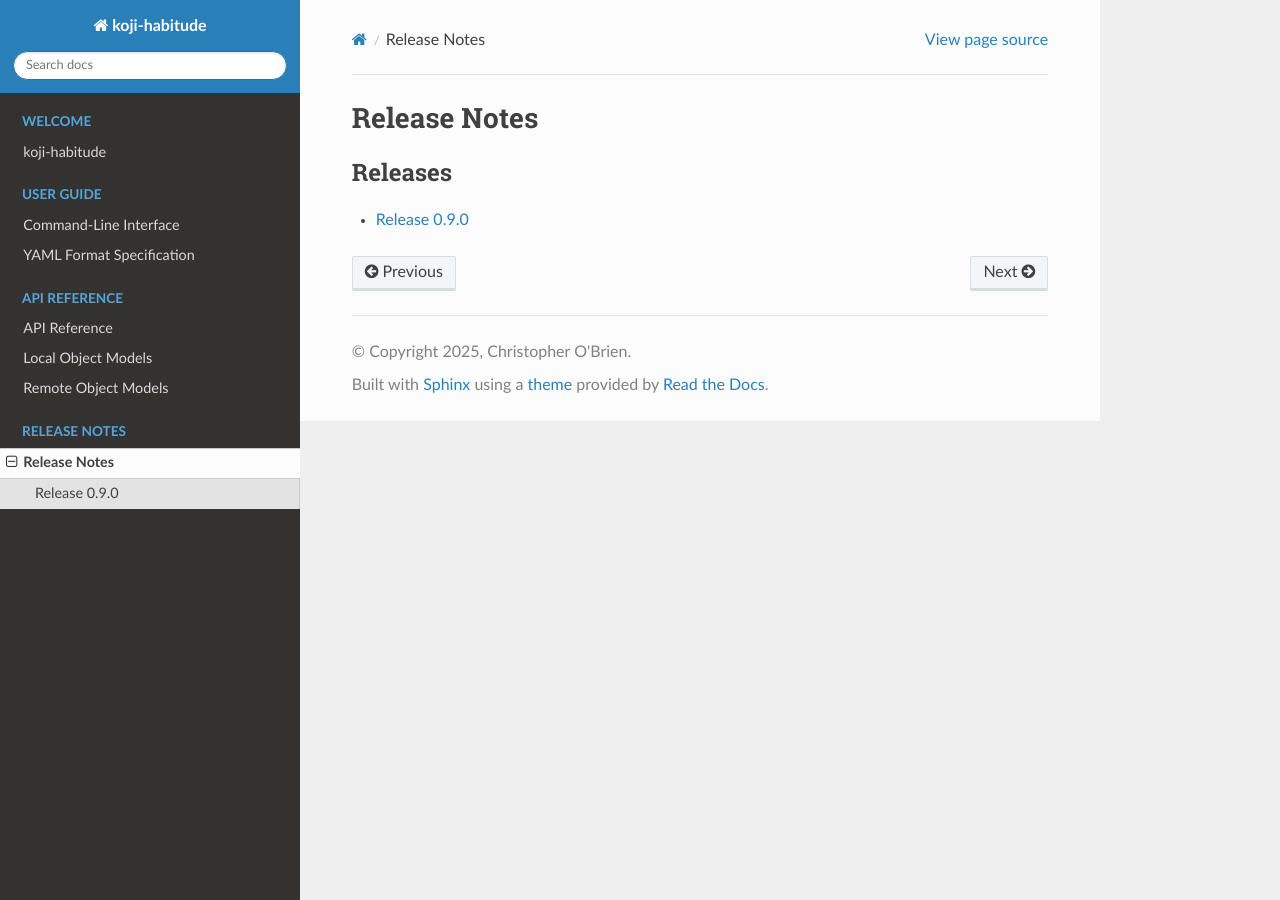
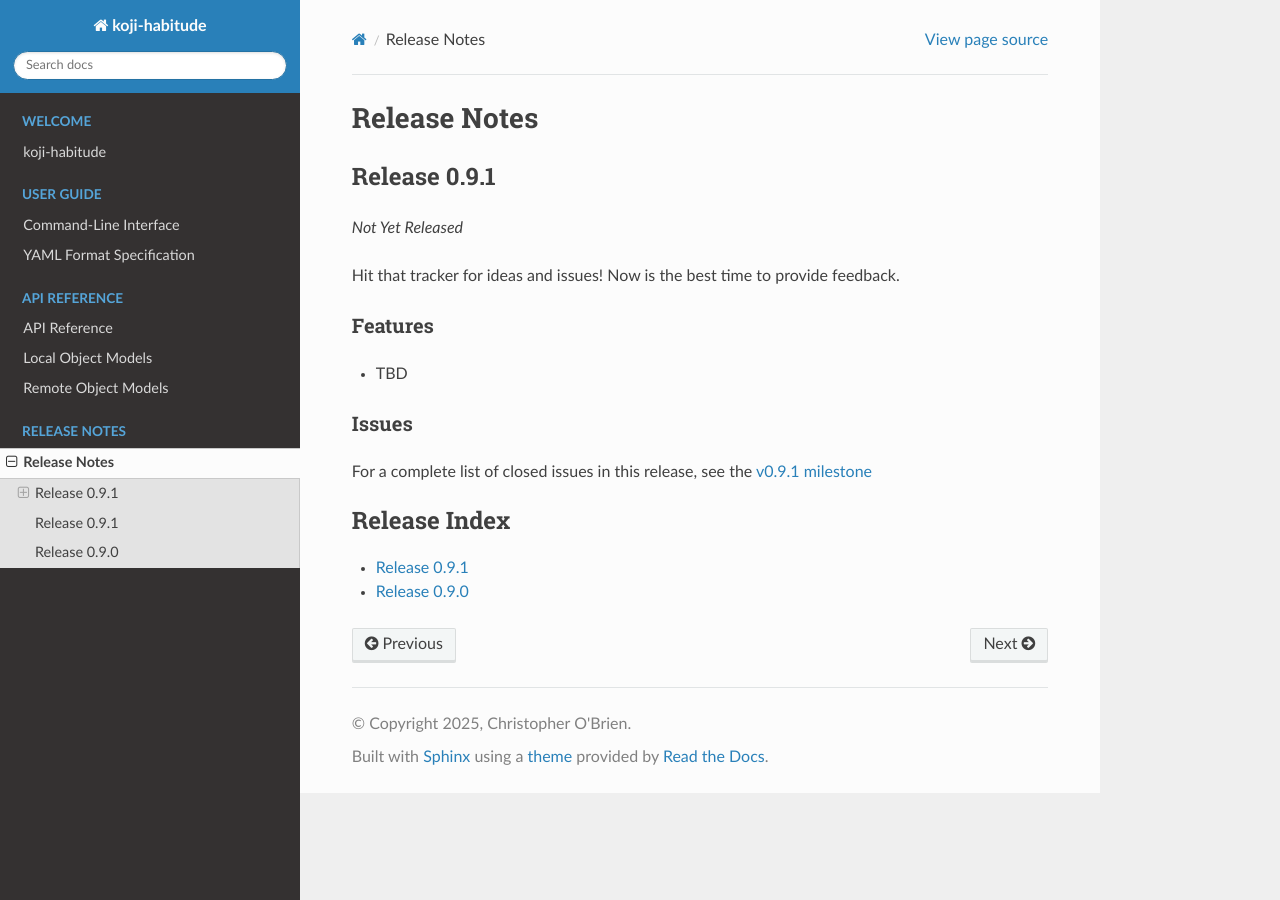
Before and after one commit to obriencj/koji-habitude, a Sphinx documentation site: the page built from docs/release-notes.rst, in a window 1280 px wide. Built offline with Sphinx 7.4.7 and the Read the Docs theme 3.1.0, drawn with Linux system fonts in a browser that asks for light colours.

Commit message:
setting up for 0.9.1

```diff
--- a/docs/release-notes.rst
+++ b/docs/release-notes.rst
@@ -1,8 +1,13 @@
 Release Notes
 =============
 
+.. include:: release-notes/v0.9.1.md
+   :parser: myst_parser.sphinx_
+
+
 .. toctree::
    :maxdepth: 1
-   :caption: Releases
+   :caption: Release Index
 
+   release-notes/v0.9.1
    release-notes/v0.9.0
--- /dev/null
+++ b/docs/release-notes/v0.9.1.md
@@ -0,0 +1,15 @@
+# Release 0.9.1
+
+*Not Yet Released*
+
+Hit that tracker for ideas and issues! Now is the best time to provide
+feedback.
+
+## Features
+
+- TBD
+
+## Issues
+
+For a complete list of closed issues in this release, see the
+[v0.9.1 milestone](https://github.com/obriencj/koji-habitude/milestone/1?closed=3)
```
Also changed, not shown: docs/release-notes/v0.9.0.md (+13 -2 lines).
